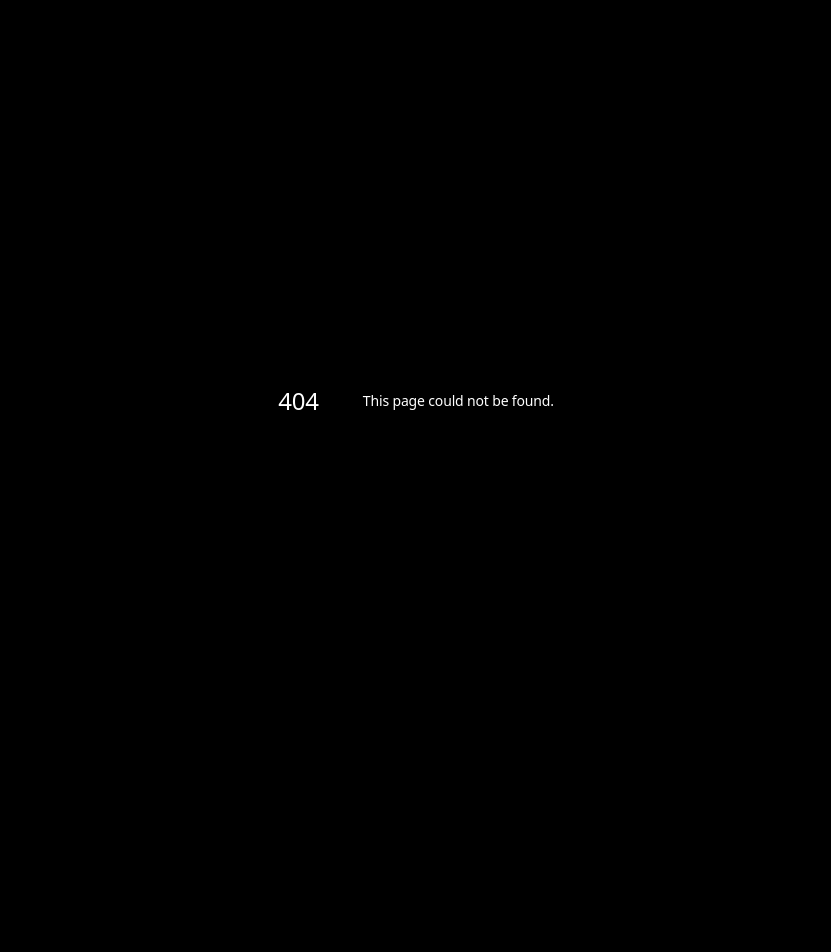
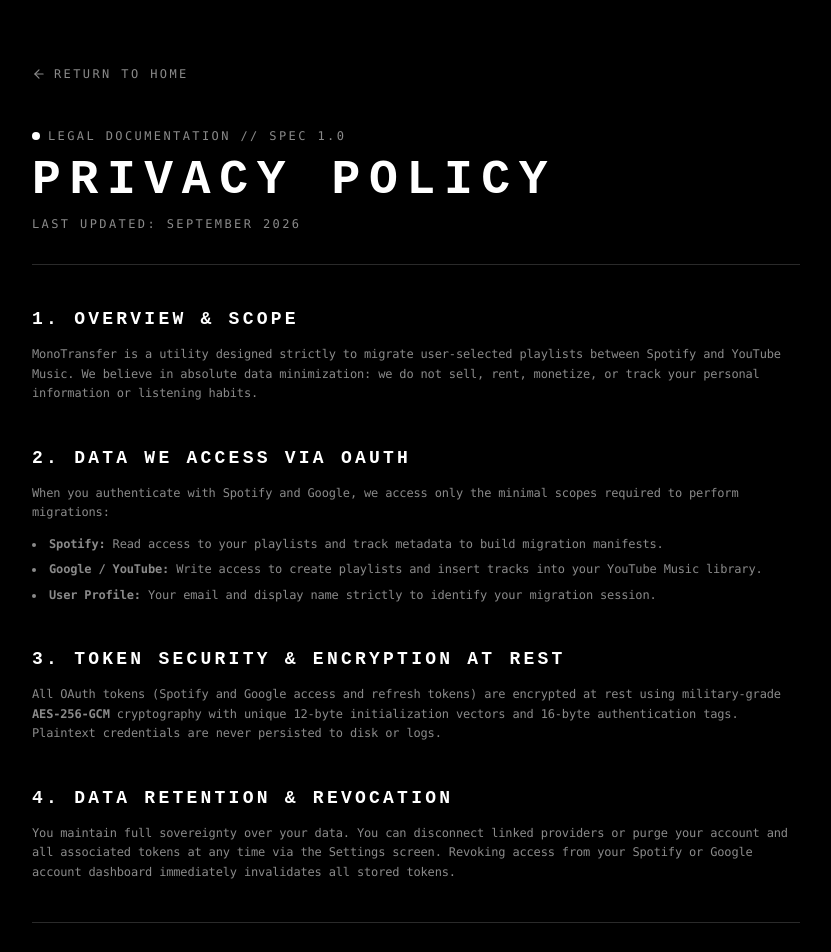
Before and after one commit to Siddz-17/MonoTransfer, a Next.js app: page /privacy in a window 1280 px wide. Before the commit this address had no page. Shown: the top 952 px of the page, without its empty margins (224-1055 px from the left). Before the commit the page ends 800 px from the top, so only its background shows below. Built offline with nearby package versions, Linux system fonts and the light colour scheme; a web font is replaced by a local one.

Commit message:
feat: Add public Privacy Policy page at /privacy

```diff
--- /dev/null
+++ b/src/app/privacy/page.tsx
@@ -0,0 +1,80 @@
+import Link from "next/link";
+import { ArrowLeft, Shield } from "lucide-react";
+
+export default function PrivacyPolicyPage() {
+  return (
+    <main className="min-h-screen bg-background text-foreground p-8 md:p-16 max-w-4xl mx-auto font-mono selection:bg-foreground selection:text-background">
+      <div className="mb-10">
+        <Link
+          href="/"
+          className="inline-flex items-center gap-2 text-xs text-secondary hover:text-foreground tracking-widest uppercase transition-colors"
+        >
+          <ArrowLeft className="w-3.5 h-3.5" />
+          <span>RETURN TO HOME</span>
+        </Link>
+      </div>
+
+      <article className="space-y-10">
+        <header className="border-b border-border pb-8 space-y-3">
+          <div className="flex items-center gap-2">
+            <span className="w-2 h-2 rounded-full bg-foreground" />
+            <span className="text-xs uppercase tracking-widest text-secondary">
+              LEGAL DOCUMENTATION // SPEC 1.0
+            </span>
+          </div>
+          <h1 className="font-dot text-4xl sm:text-5xl font-bold uppercase tracking-wider">
+            PRIVACY POLICY
+          </h1>
+          <p className="text-xs text-secondary uppercase tracking-widest">
+            LAST UPDATED: SEPTEMBER 2026
+          </p>
+        </header>
+
+        <section className="space-y-3">
+          <h2 className="font-dot text-lg font-bold uppercase tracking-wider text-foreground">
+            1. OVERVIEW & SCOPE
+          </h2>
+          <p className="text-xs text-secondary leading-relaxed">
+            MonoTransfer is a utility designed strictly to migrate user-selected playlists between Spotify and YouTube Music. We believe in absolute data minimization: we do not sell, rent, monetize, or track your personal information or listening habits.
+          </p>
+        </section>
+
+        <section className="space-y-3">
+          <h2 className="font-dot text-lg font-bold uppercase tracking-wider text-foreground">
+            2. DATA WE ACCESS VIA OAUTH
+          </h2>
+          <p className="text-xs text-secondary leading-relaxed">
+            When you authenticate with Spotify and Google, we access only the minimal scopes required to perform migrations:
+          </p>
+          <ul className="list-disc list-inside text-xs text-secondary space-y-1.5 leading-relaxed">
+            <li><strong>Spotify:</strong> Read access to your playlists and track metadata to build migration manifests.</li>
+            <li><strong>Google / YouTube:</strong> Write access to create playlists and insert tracks into your YouTube Music library.</li>
+            <li><strong>User Profile:</strong> Your email and display name strictly to identify your migration session.</li>
+          </ul>
+        </section>
+
+        <section className="space-y-3">
+          <h2 className="font-dot text-lg font-bold uppercase tracking-wider text-foreground">
+            3. TOKEN SECURITY & ENCRYPTION AT REST
+          </h2>
+          <p className="text-xs text-secondary leading-relaxed">
+            All OAuth tokens (Spotify and Google access and refresh tokens) are encrypted at rest using military-grade <strong>AES-256-GCM</strong> cryptography with unique 12-byte initialization vectors and 16-byte authentication tags. Plaintext credentials are never persisted to disk or logs.
+          </p>
+        </section>
+
+        <section className="space-y-3">
+          <h2 className="font-dot text-lg font-bold uppercase tracking-wider text-foreground">
+            4. DATA RETENTION & REVOCATION
+          </h2>
+          <p className="text-xs text-secondary leading-relaxed">
+            You maintain full sovereignty over your data. You can disconnect linked providers or purge your account and all associated tokens at any time via the Settings screen. Revoking access from your Spotify or Google account dashboard immediately invalidates all stored tokens.
+          </p>
+        </section>
+
+        <footer className="border-t border-border pt-8 text-[11px] text-secondary tracking-widest uppercase">
+          MONOTRANSFER // MONOCHROMATIC UTILITY
+        </footer>
+      </article>
+    </main>
+  );
+}
```
